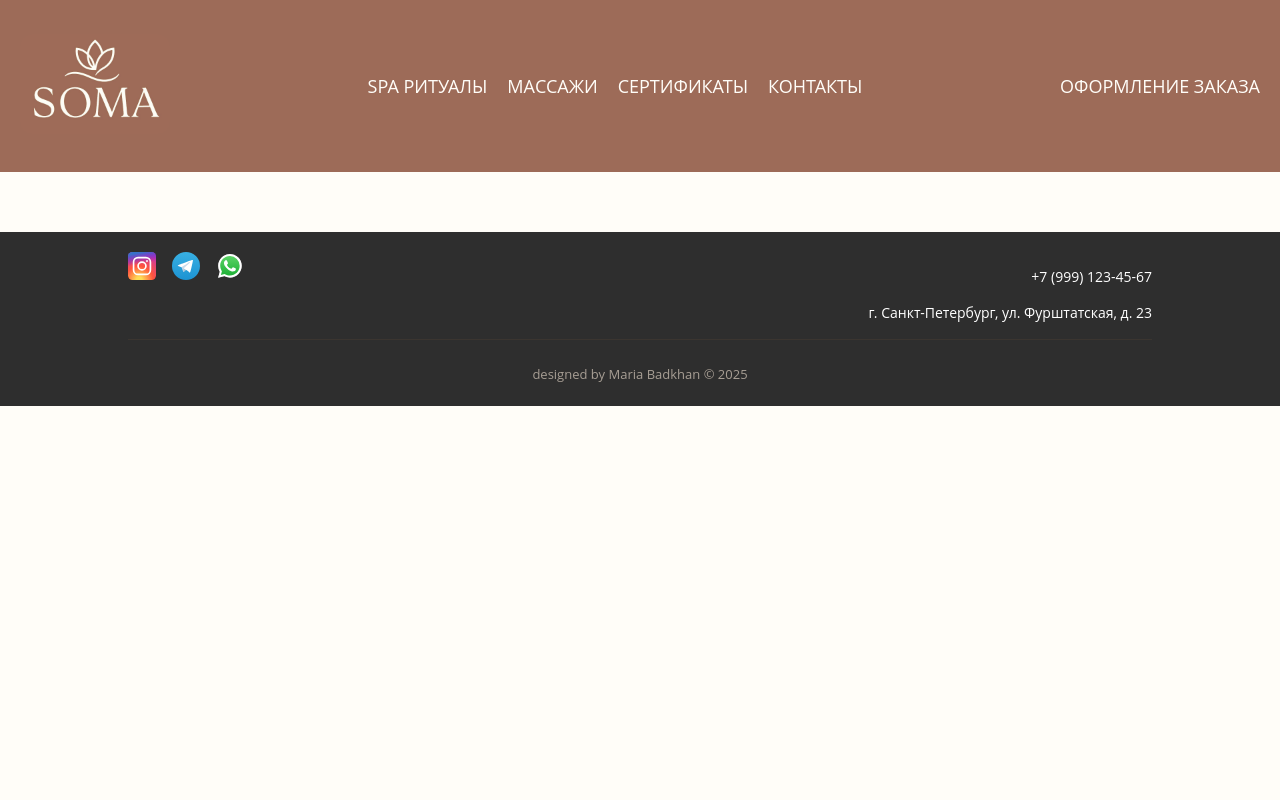
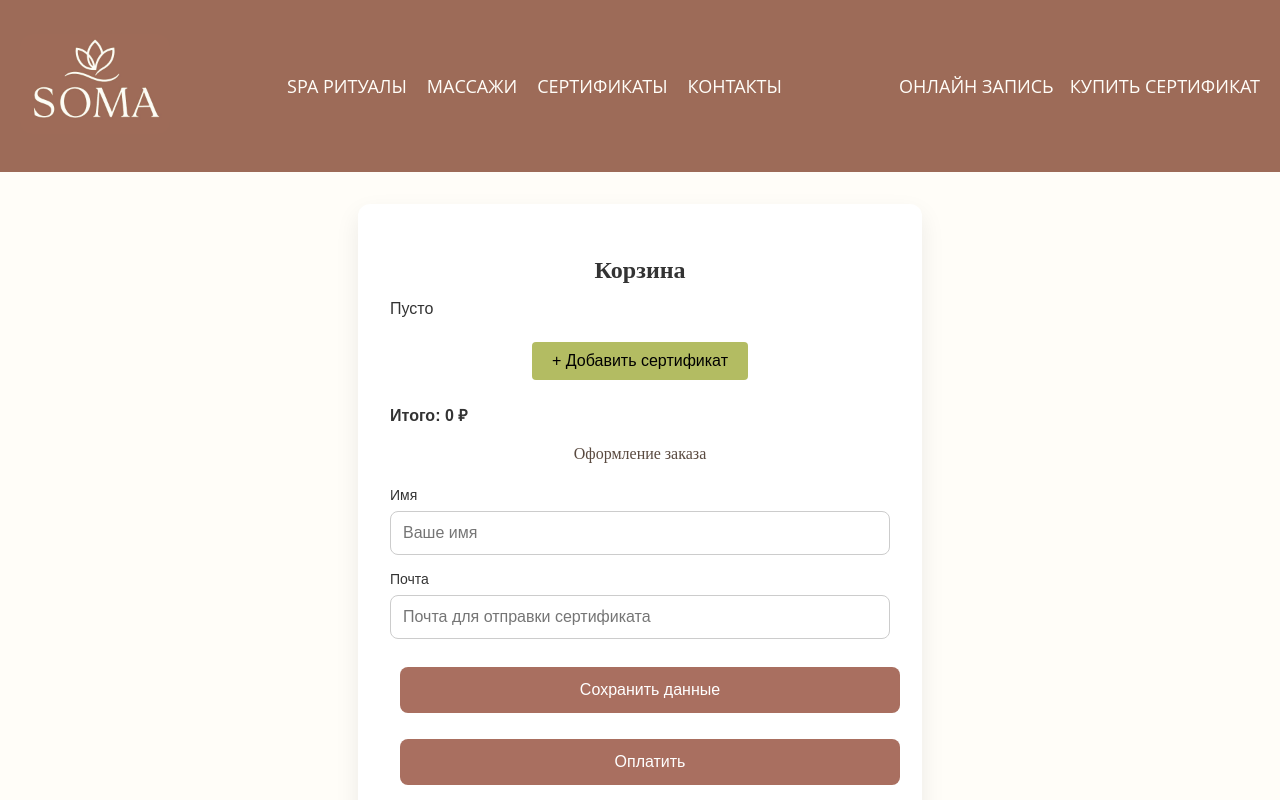
Before and after one commit to MarisaSon/spa-studio, a React (Vite) app: page /reduxCart in a window 1280 px wide. Shown: the top 800 px of the page. Built offline with nearby package versions, Linux system fonts and the light colour scheme.

Commit message:
Реализована корзина для покупки сертификата

```diff
--- a/package.json
+++ b/package.json
@@ -10,8 +10,10 @@
     "preview": "vite preview"
   },
   "dependencies": {
+    "@reduxjs/toolkit": "^2.8.2",
     "react": "^19.0.0",
     "react-dom": "^19.0.0",
+    "react-redux": "^9.2.0",
     "react-router-dom": "^7.5.0",
     "react-slick": "^0.30.3",
     "slick-carousel": "^1.8.1",
--- a/src/App.jsx
+++ b/src/App.jsx
@@ -11,6 +11,7 @@ import rituals from "./data/rituals";
 import massages from "./data/massages";
 import certificates from "./data/certificates";
 import Footer from "./components/Footer";
+import ReduxCart from "./pages/ReduxCart";
 
 
 function App() {
@@ -24,6 +25,7 @@ function App() {
         <Route path="/certificates" element={<Certificates data={certificates}  />} />
         <Route path="/contacts" element={<Contacts />} />
         <Route path="/cart" element={<Cart />} />
+        <Route path="/reduxCart" element={<ReduxCart/>} />
       </Routes>
       <Footer />
     </div>
--- a/src/components/CertificatesCard.jsx
+++ b/src/components/CertificatesCard.jsx
@@ -1,16 +1,15 @@
 import { useNavigate } from "react-router-dom";
 import "./CertificatesCard.css";
+import { useDispatch } from "react-redux";
+import { addItemToCart } from "../redux/cartSlice";
 export default function CertificatesCard({ certificate }) {
-  const { title, description, image, price, type } = certificate;
+  const dispatch = useDispatch();
+  const { title, description, image, price } = certificate;
   const navigate = useNavigate();
   const handleBuyClick = () => {
-    navigate("/cart", {
-      state: {
-        title: title,
-        price: price,
-        type: type,
-      },
-    });
+    const cleanPrice = Number(price.split("руб")[0].trim().replaceAll(" ", ""));
+    dispatch(addItemToCart({ ...certificate, price: cleanPrice }));
+    navigate("/reduxCart");
   };
   return (
     <div className="certificate-container">
--- a/src/components/Navbar.jsx
+++ b/src/components/Navbar.jsx
@@ -47,8 +47,9 @@ export default function Navbar() {
       </nav>
       <div className="actions">
         <Link to="/cart" className="cart-icon">
-          Оформление заказа
+          Онлайн запись
         </Link>
+        <Link to="/reduxCart">Купить сертификат</Link>
       </div>
     </header>
   );
--- a/src/main.jsx
+++ b/src/main.jsx
@@ -1,13 +1,17 @@
-import { StrictMode } from 'react'
-import { createRoot } from 'react-dom/client'
-import './index.css'
-import App from './App.jsx'
-import { BrowserRouter } from 'react-router-dom'
+import { StrictMode } from "react";
+import { createRoot } from "react-dom/client";
+import "./index.css";
+import App from "./App.jsx";
+import { BrowserRouter } from "react-router-dom";
+import { Provider } from "react-redux";
+import { store } from "./redux/store.js";
 
-createRoot(document.getElementById('root')).render(
+createRoot(document.getElementById("root")).render(
   <StrictMode>
-    <BrowserRouter>
-    <App />
-    </BrowserRouter>
-  </StrictMode>,
-)
+    <Provider store={store}>
+      <BrowserRouter>
+        <App />
+      </BrowserRouter>
+    </Provider>
+  </StrictMode>
+);
--- a/src/pages/Cart.jsx
+++ b/src/pages/Cart.jsx
@@ -146,7 +146,7 @@ export default function Cart() {
             type="email"
             name="email"
             required
-            placeholder="Почта для отправки сертификата"
+            placeholder="example@mail.ru"
             value={email}
             onChange={(e) => setEmail(e.target.value)}
           />
--- /dev/null
+++ b/src/pages/ReduxCart.jsx
@@ -0,0 +1,130 @@
+import { useDispatch, useSelector } from "react-redux";
+import "../styles/main.css";
+import { getCartItems, minus, plus, removeFromCart } from "../redux/cartSlice";
+import Swal from "sweetalert2";
+import { useNavigate } from "react-router-dom";
+import { useState } from "react";
+
+export default function ReduxCart() {
+  const [name, setName] = useState("");
+  const [email, setEmail] = useState("");
+  const navigate = useNavigate();
+  const cartItems = useSelector(getCartItems);
+  const dispatch = useDispatch();
+  const total = cartItems.reduce(
+    (sum, item) => sum + item.price * item.quantity,
+    0
+  );
+  return (
+    <div className="cart-container">
+      <div className="cart-form">
+        <h1>Корзина</h1>
+        {cartItems.length === 0 ? (
+          <p>Пусто</p>
+        ) : (
+          <ul className="cart-list">
+            {cartItems.map((item) => (
+              <li className="cart-item" key={item.id}>
+                <p>
+                  {item.title} — {item.price * item.quantity} ₽
+                </p>
+                <div className="cart-item-controls">
+                  <button
+                    className="submit-button quantity-button"
+                    onClick={() => dispatch(minus(item.id))}
+                  >
+                    -
+                  </button>
+                  <span>{item.quantity}</span>
+                  <button
+                    className="submit-button quantity-button"
+                    onClick={() => dispatch(plus(item.id))}
+                  >
+                    +
+                  </button>
+                  <button
+                    className="clear-button remove-button"
+                    onClick={() => dispatch(removeFromCart(item.id))}
+                  >
+                    Удалить
+                  </button>
+                </div>
+              </li>
+            ))}
+          </ul>
+        )}
+        <button
+          className="add-certificate-button"
+          onClick={() => navigate("/certificates")}
+        >
+          + Добавить сертификат
+        </button>
+        <p style={{ fontWeight: "bold", marginBottom: "16px" }}>
+          Итого: {total.toLocaleString("ru-RU")} ₽
+        </p>
+        <h2>Оформление заказа</h2>
+        <form
+          onSubmit={(e) => {
+            e.preventDefault();
+            if (!name.trim() || !email.trim()) {
+              Swal.fire({
+                icon: "error",
+                title: "Ошибка",
+                text: "Пожалуйста, заполните имя и почту.",
+              });
+              return;
+            }
+            Swal.fire({
+              icon: "success",
+              title: "Данные сохранены",
+              text: `Мы отправим чек и напоминание на ${email}`,
+            });
+          }}
+        >
+          <div className="form-group">
+            <label htmlFor="userName">Имя</label>
+            <input
+              id="userName"
+              type="text"
+              value={name}
+              placeholder="Ваше имя"
+              onChange={(e) => setName(e.target.value.replace(/[0-9]/g, ""))}
+            />
+          </div>
+
+          <div className="form-group">
+            <label htmlFor="userEmail">Почта</label>
+            <input
+              id="userEmail"
+              type="email"
+              value={email}
+              placeholder="Почта для отправки сертификата"
+              onChange={(e) => setEmail(e.target.value)}
+            />
+          </div>
+
+          <button
+            type="submit"
+            className="submit-button"
+            style={{ marginTop: "12px" }}
+          >
+            Сохранить данные
+          </button>
+        </form>
+        <button
+          className="submit-button"
+          onClick={() =>
+            Swal.fire({
+              title: "Переход к оплате",
+              text: "Вы будете перенаправлены на страницу оплаты.",
+              icon: "info",
+              confirmButtonText: "Ок",
+            })
+          }
+        >
+          Оплатить
+        </button>
+      </div>
+    </div>
+  );
+}
--- /dev/null
+++ b/src/redux/cartSlice.js
@@ -0,0 +1,41 @@
+import { createSlice } from "@reduxjs/toolkit";
+
+export const slice = createSlice({
+  name: "cart",
+  initialState: {
+    cartItems: [],
+  },
+  reducers: {
+    addItemToCart: (state, action) => {
+      const existingItem = state.cartItems.find(
+        (item) => item.id === action.payload.id
+      );
+      if (existingItem) {
+        existingItem.quantity += 1;
+      } else {
+        state.cartItems.push({ ...action.payload, quantity: 1 });
+      }
+    },
+    plus: (state, action) => {
+      const item = state.cartItems.find((item) => item.id === action.payload);
+      if (item) {
+        item.quantity += 1;
+      }
+    },
+    minus: (state, action) => {
+      const item = state.cartItems.find((item) => item.id === action.payload);
+      if (item && item.quantity > 1) {
+        item.quantity -= 1;
+      }
+    },
+    removeFromCart(state, action) {
+      state.cartItems = state.cartItems.filter(
+        (item) => item.id !== action.payload
+      );
+    },
+  },
+});
+
+export const getCartItems = (state) => state.cart.cartItems;
+export const { addItemToCart, removeFromCart, plus, minus } = slice.actions;
+export default slice.reducer;
--- /dev/null
+++ b/src/redux/store.js
@@ -0,0 +1,6 @@
+import { configureStore } from "@reduxjs/toolkit";
+import cart from "./cartSlice";
+
+export const store = configureStore({
+  reducer: { cart },
+});
--- a/src/styles/main.css
+++ b/src/styles/main.css
@@ -170,3 +170,56 @@ body {
   margin: 20px 0;
   text-align: center;
 }
+
+.cart-list {
+  padding: 0;
+  margin-bottom: 16px;
+}
+
+.cart-item {
+  list-style: none;
+  margin-bottom: 16px;
+  padding-bottom: 16px;
+  border-bottom: 1px solid #eee;
+}
+
+.cart-item p {
+  margin-bottom: 8px;
+}
+
+.cart-item-controls {
+  display: flex;
+  gap: 8px;
+  align-items: center;
+}
+
+.cart-item-controls .quantity-button {
+  width: 32px;
+  padding: 6px;
+}
+
+.cart-item-controls .remove-button {
+  padding: 6px 12px;
+  margin-left: auto;
+  width: auto;
+  padding: 10px 16px;
+  height: 40px;
+}
+
+.add-certificate-button {
+  background-color: #b3bc62;
+  color: #000;
+  font-size: 16px;
+  font-weight: 500;
+  padding: 10px 20px;
+  border: none;
+  border-radius: 4px;
+  cursor: pointer;
+  transition: background-color 0.2s ease;
+  display: block;
+  margin: 24px auto;
+}
+
+.add-certificate-button:hover {
+  background-color: #b0cc00;
+}
```
Also changed, not shown: public/3d20077c014aca295c9e2c0fbcf868b1.jpg (added), 1 other file (tests, documents, lock files or other folders).
